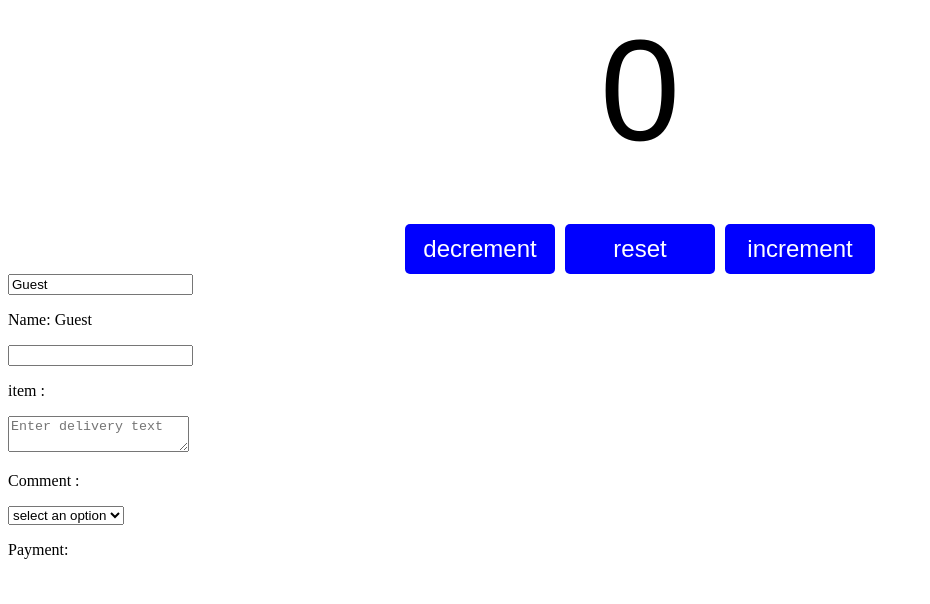
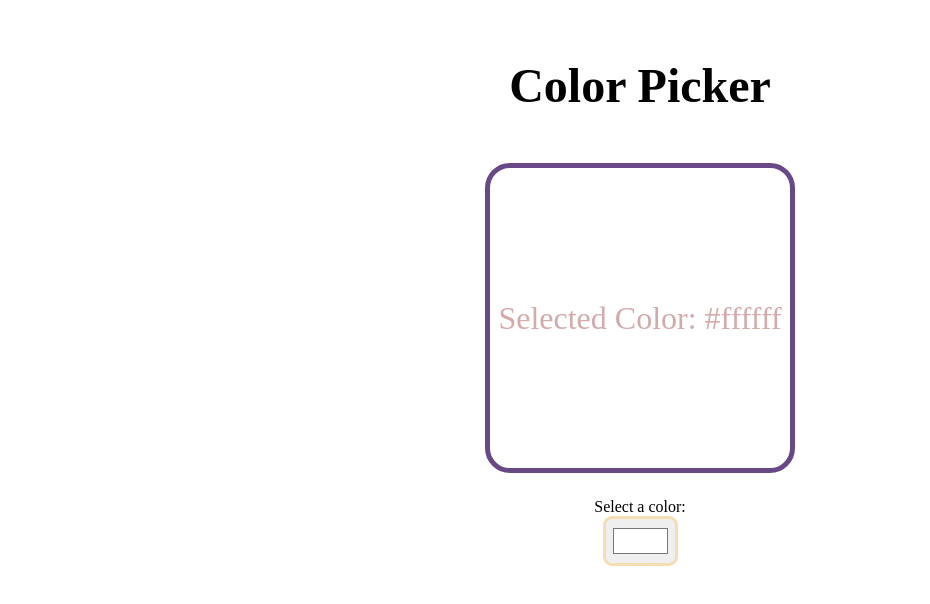
Before and after one commit to Tayobonferejo/react-counter, a React (Vite) app: page / in a window 1280 px wide. Shown: the top 604 px of the page, without its empty margins (0-930 px from the left). Built offline with nearby package versions, Linux system fonts and the light colour scheme.

Commit message:
color picker

```diff
--- a/src/App.jsx
+++ b/src/App.jsx
@@ -1,14 +1,10 @@
-import MyComponent from "./MyComponent";
-import Counter from "./counter.jsx"
-import Component from "./UseState.jsx";
+import ColorPicker from "./ColorPicker.jsx"
 
 
 function App() {
     return(
     <>
-        {/* <MyComponent></MyComponent> */}
-        <Counter></Counter>
-        <Component></Component>
+        <ColorPicker></ColorPicker>
     </>
     )
 }
--- /dev/null
+++ b/src/ColorPicker.jsx
@@ -0,0 +1,20 @@
+import React, {useState} from "react";
+function ColorPicker() {
+
+    const [color, setColor] = useState("#ffffff");
+    function handleColorChange(event) {
+        setColor(event.target.value);
+    }
+    return (<div className="color-picker-container">
+        <h1>Color Picker</h1>
+        <div className="color-display" style={{backgroundColor: color}}>
+            <p>Selected Color: {color}</p>
+        </div>
+
+        <label>Select a color: </label>
+        <input type="color" value={color} onChange={handleColorChange}></input>
+
+    </div>)
+}
+
+export default ColorPicker
--- a/src/index.css
+++ b/src/index.css
@@ -25,3 +25,40 @@
 .counter-button:hover {
     background-color: rgb(84, 84, 148);
 }
+
+.color-picker-container {
+    display: flex;
+    flex-direction: column;
+    align-items: center;
+}
+
+h1 {
+    margin: 50px;
+    font-size: 3rem;
+}
+
+.color-display {
+    width: 300px;
+    height: 300px;
+    display: flex;
+    justify-content: center;
+    align-items: center;
+    border: 5px solid rgb(105, 72, 136);
+    border-radius: 25px;
+    margin-bottom: 25px;
+    transition: 0.25 ease;
+}
+
+.color-display p {
+    color: hsl(0, 31%, 75%);
+    font-size: 2rem;
+    text-align: center;
+}
+
+input[type="color"] {
+    width: 75px;
+    height: 50px;
+    padding: 5px;
+    border-radius: 9px;
+    border: 3px solid wheat;
+}
```
